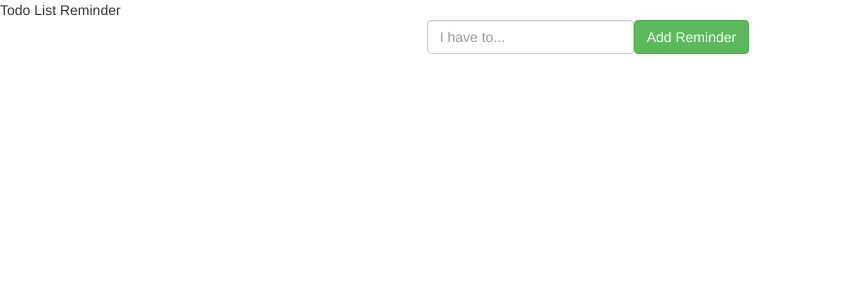
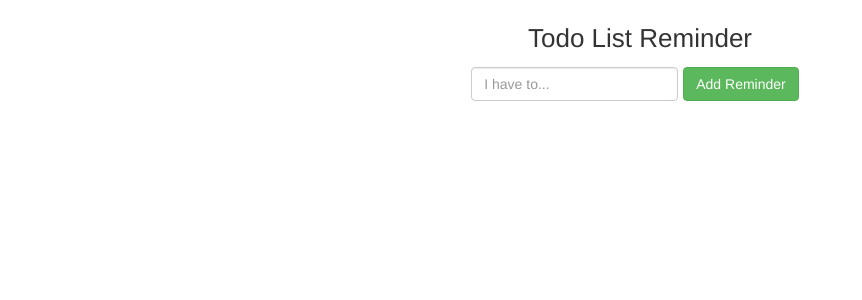
Before and after one commit to rchutzz/todo-list-reminder, a React (Create React App) app: page / in a window 1280 px wide. Shown: the top 300 px of the page, without its empty margins (0-862 px from the left). Built offline with nearby package versions, Linux system fonts and the light colour scheme.

Commit message:
added index.css and styling to project

```diff
--- a/src/components/App.jsx
+++ b/src/components/App.jsx
@@ -37,7 +37,7 @@
         <div className="title">
           Todo List Reminder
         </div>
-        <div className="form-inline">
+        <div className="form-inline reminder-form">
           <div className="form-group">
             <input
               className="form-control"
--- /dev/null
+++ b/src/index.css
@@ -0,0 +1,23 @@
+.App {
+  display: flex;
+  align-items:  center;
+  flex-direction: column;
+  padding-top: 20px;
+}
+
+.title {
+  text-align: center;
+  font-size: 26px;
+}
+
+input {
+  margin: 5px;
+}
+
+.reminder-form {
+  padding: 5px;
+}
+
+.list-group-item {
+  margin: 5px 0px;
+}
--- a/src/index.js
+++ b/src/index.js
@@ -4,6 +4,7 @@
 import { Provider } from 'react-redux';
 import { createStore } from 'redux';
 import reducer from './reducers';
+import './index.css';
 
 const store = createStore(reducer);
 
```
Also changed, not shown: src/App.css (deleted).
